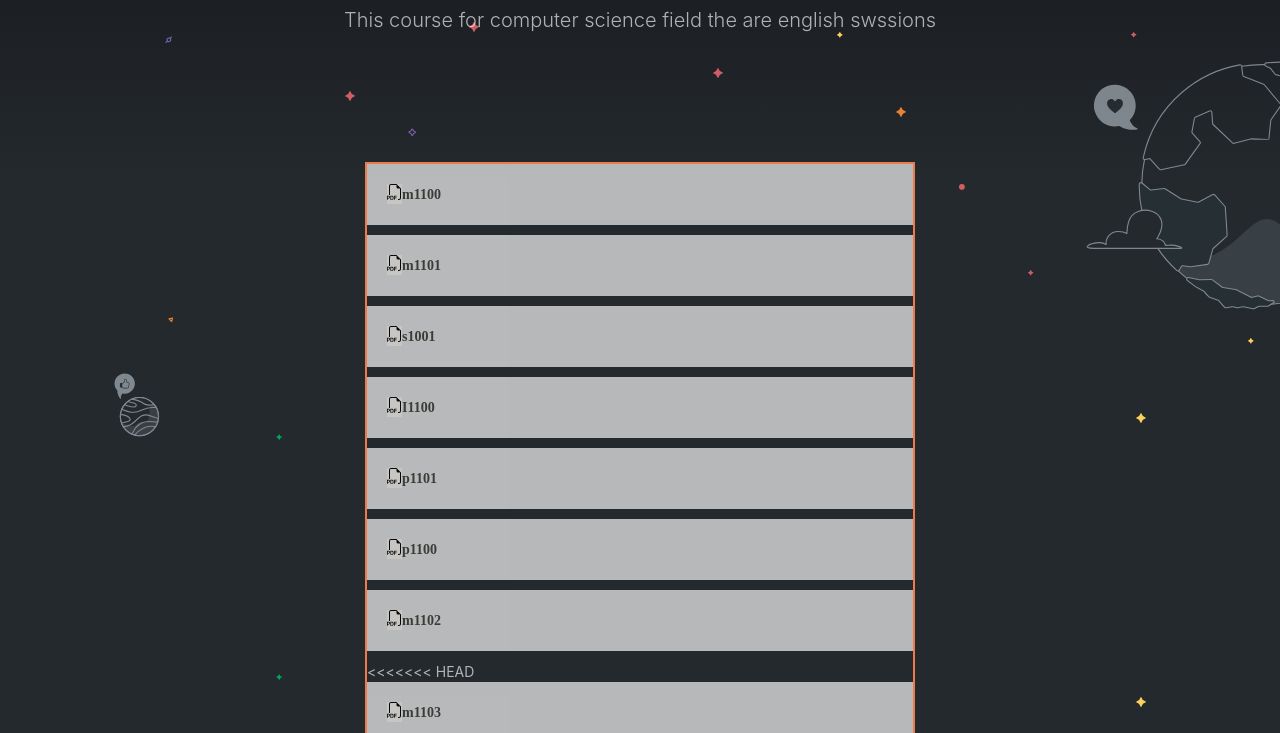
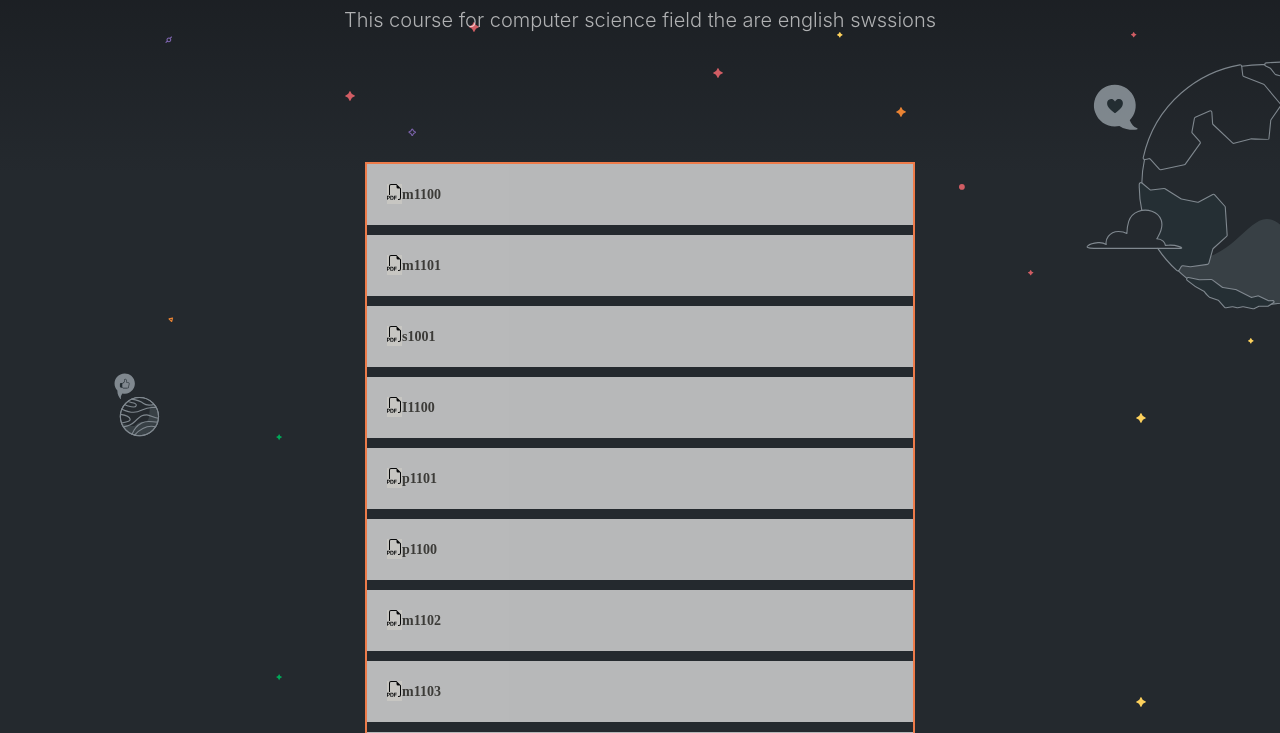
Before and after one commit to AmaniToamaWebDevelp1/STUDENTCLUB, a plain HTML site: page session.html in a window 1280 px wide. Shown: the part 67-800 px from the top of the page. Drawn offline with Linux system fonts and the light colour scheme.

Commit message:
fix code

```diff
--- a/session.html
+++ b/session.html
@@ -51,11 +51,10 @@
         <div class="course" id="phy"><button class="class1" id="session"></button> <a  href="session/p1101.zip" download>p1101</a></div>
         <div class="course" id="phy"><button class="class1" id="session"></button> <a  href="session/p1100.zip" download>p1100</a></div>
         <div class="course" id="phy"><button class="class1" id="session"></button> <a  href="session/m1102.zip" download>m1102</a></div>
-<<<<<<< HEAD
         <div class="course" id="phy"><button class="class1" id="session"></button> <a  href="session/m1103.zip" download>m1103</a></div>
-=======
+
         <div class="course" id="phy"><button class="class1" id="session"></button> <a href="session/m1103.zip" download>m1103</a></div>
->>>>>>> aa7e374b405c63efc141ea7f8fa70b8e5083ef71
+
         <div class="course" id="phy"><button class="class1" id="session"></button> <a  href="session/m1104.zip"  download>m1104</a></div>
         <div class="course" id="phy"><button class="class1" id="session"></button> <a  href="session/m1105.zip"  download>m1105</a></div>
         <div class="course" id="phy"><button class="class1" id="session"></button> <a  href="session/m1106.zip"  download>m1106</a></div>
```
